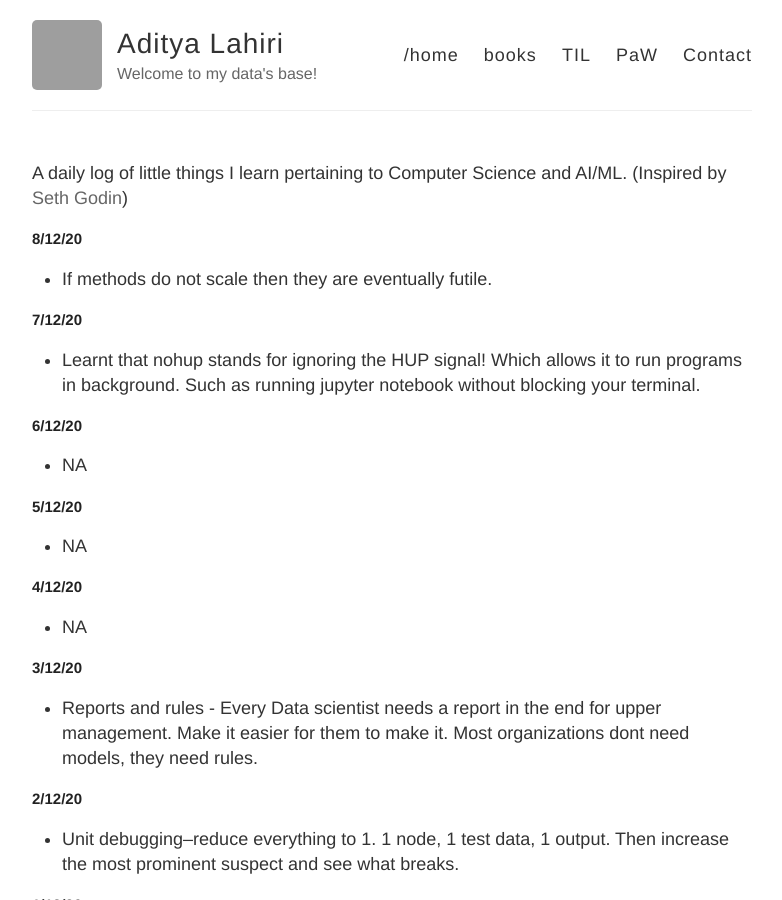
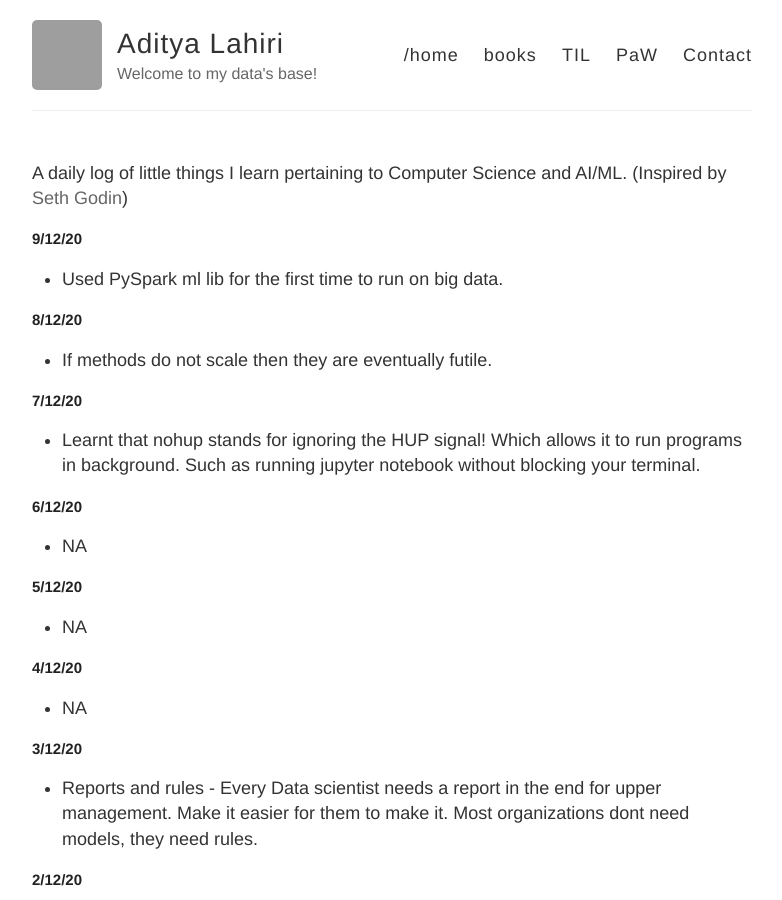
Before and after one commit to adityalahiri/adityalahiri.github.io, a Jekyll site: the page built from TIL.md, in a window 1280 px wide and 900 px high. Shown: the whole window, without its empty margins (248-1030 px from the left). Built offline with Jekyll 4.4.1, drawn with Linux system fonts in a browser that asks for light colours; our own code applies the rules of GitHub Pages for plain Markdown files; grey boxes are pictures that could not be loaded.

Commit message:
Update for 9/12

```diff
--- a/TIL.md
+++ b/TIL.md
@@ -1,5 +1,9 @@
 A daily log of little things I learn pertaining to Computer Science and AI/ML.
 (Inspired by [Seth Godin](https://seths.blog/))
+
+## 9/12/20
+
+* Used PySpark ml lib for the first time to run on big data.
 
 ## 8/12/20
 
```
